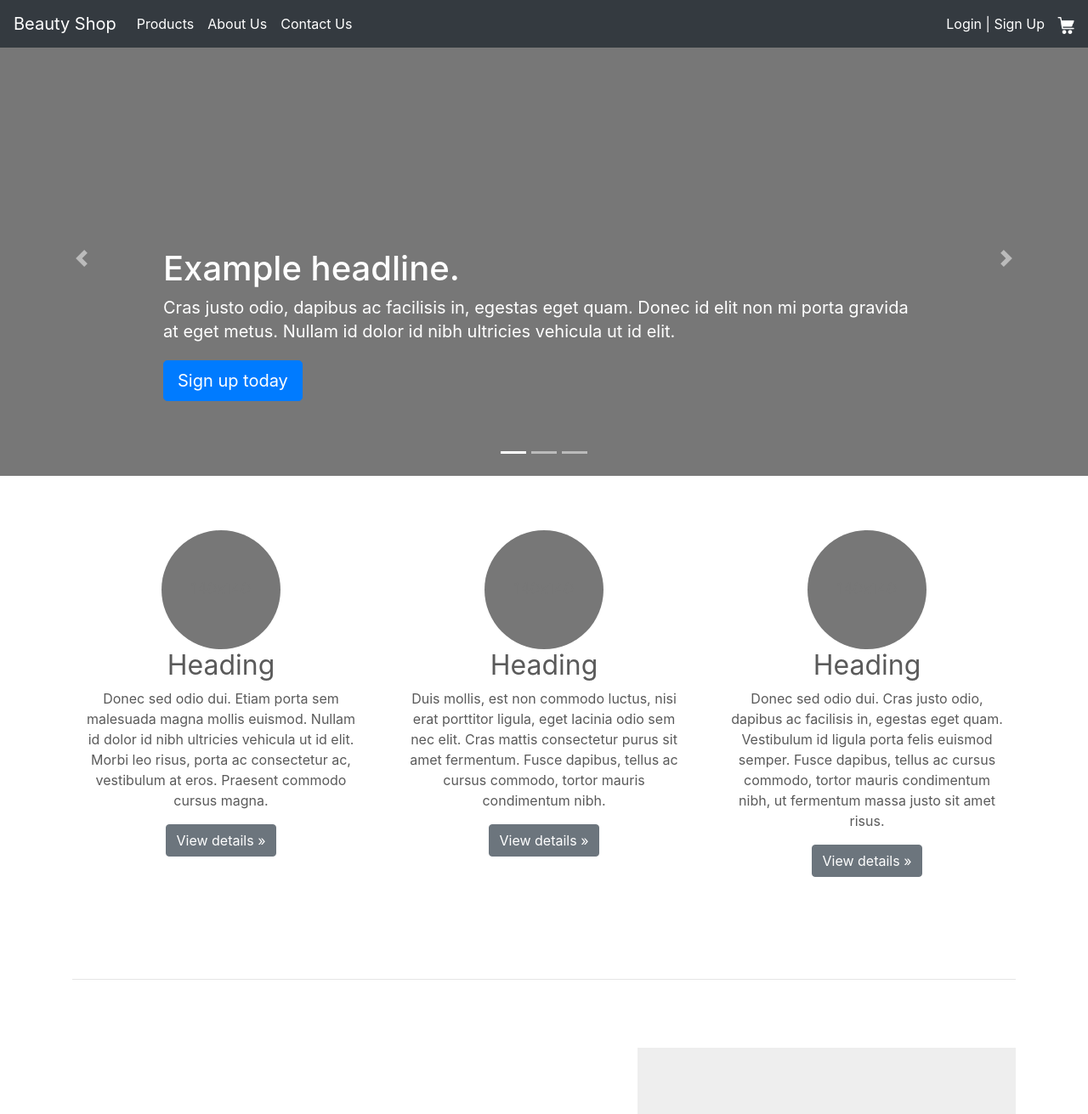
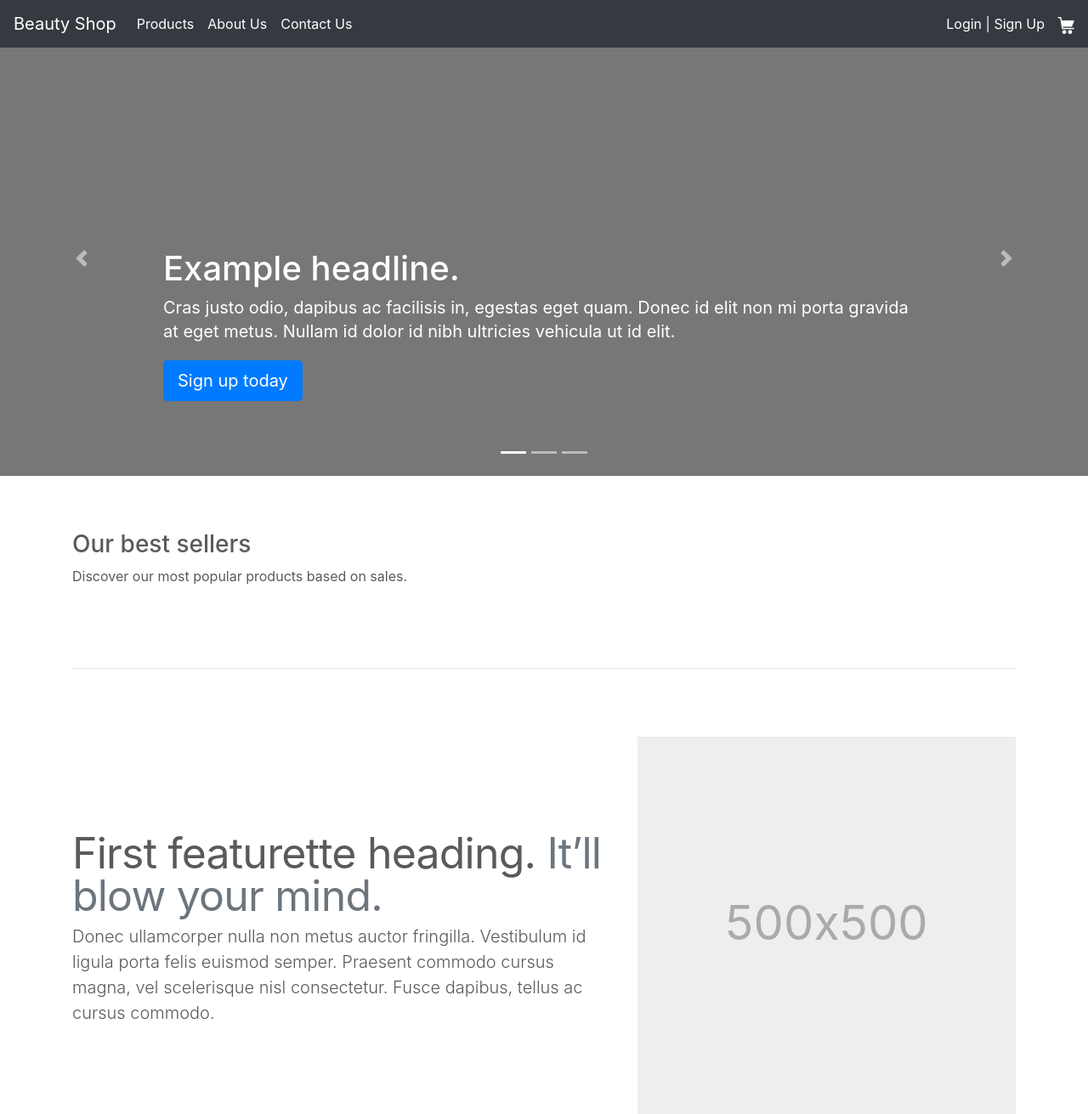
Before and after one commit to Sanamanel/beautyshopSymfony, a Symfony app: template templates/home/index.html.twig in a window 1280 px wide. Shown: the top 1311 px of the page at 85% size. Run offline with Twig, Linux system fonts and the light colour scheme; the template is opened without the code that fills it, so the values that code supplies are empty; some libraries are stand-ins or nearby versions.

Commit message:
bestsellers on homepage and product page

```diff
--- a/src/Controller/Admin/ProductCrudController.php
+++ b/src/Controller/Admin/ProductCrudController.php
@@ -5,6 +5,7 @@ namespace App\Controller\Admin;
 use App\Entity\Product;
 use EasyCorp\Bundle\EasyAdminBundle\Controller\AbstractCrudController;
 use EasyCorp\Bundle\EasyAdminBundle\Field\AssociationField;
+use EasyCorp\Bundle\EasyAdminBundle\Field\BooleanField;
 use EasyCorp\Bundle\EasyAdminBundle\Field\ImageField;
 use EasyCorp\Bundle\EasyAdminBundle\Field\MoneyField;
 use EasyCorp\Bundle\EasyAdminBundle\Field\SlugField;
@@ -32,6 +33,7 @@ class ProductCrudController extends AbstractCrudController
                 ->setRequired(false),
             TextField::new('subtitle'),
             TextareaField::new('description'),
+            BooleanField::new('isBest'),
             MoneyField::new('price')->setCurrency('EUR'),
           AssociationField::new('category')
         ];
--- a/src/Controller/ProductController.php
+++ b/src/Controller/ProductController.php
@@ -53,13 +53,15 @@ class ProductController extends AbstractController
     public function show($slug)
     {
         $product = $this->entityManager->getRepository(Product::class)->findOneBySlug($slug);
+        $products = $this-> entityManager->getRepository(Product::class)->findByIsBest(1);
         if (!$product){
             return $this->redirectToRoute('products');
 
         }
 
         return $this->render('product/show.html.twig', [
-            'product' => $product
+            'product' => $product,
+            'products'=> $products
         ]);
     }
 
--- a/templates/home/index.html.twig
+++ b/templates/home/index.html.twig
@@ -3,26 +3,17 @@
 {% block content %}
 
     <!-- Three columns of text below the carousel -->
+    <h3>Our best sellers</h3>
+    <p>Discover our most popular products based on sales.</p>
     <div class="row">
-        <div class="col-lg-4">
-            <svg class="bd-placeholder-img rounded-circle" width="140" height="140" xmlns="http://www.w3.org/2000/svg" preserveAspectRatio="xMidYMid slice" focusable="false" role="img" aria-label="Placeholder: 140x140"><title>Placeholder</title><rect width="100%" height="100%" fill="#777"/><text x="50%" y="50%" fill="#777" dy=".3em">140x140</text></svg>
-            <h2>Heading</h2>
-            <p>Donec sed odio dui. Etiam porta sem malesuada magna mollis euismod. Nullam id dolor id nibh ultricies vehicula ut id elit. Morbi leo risus, porta ac consectetur ac, vestibulum at eros. Praesent commodo cursus magna.</p>
-            <p><a class="btn btn-secondary" href="#" role="button">View details &raquo;</a></p>
-        </div><!-- /.col-lg-4 -->
-        <div class="col-lg-4">
-            <svg class="bd-placeholder-img rounded-circle" width="140" height="140" xmlns="http://www.w3.org/2000/svg" preserveAspectRatio="xMidYMid slice" focusable="false" role="img" aria-label="Placeholder: 140x140"><title>Placeholder</title><rect width="100%" height="100%" fill="#777"/><text x="50%" y="50%" fill="#777" dy=".3em">140x140</text></svg>
-            <h2>Heading</h2>
-            <p>Duis mollis, est non commodo luctus, nisi erat porttitor ligula, eget lacinia odio sem nec elit. Cras mattis consectetur purus sit amet fermentum. Fusce dapibus, tellus ac cursus commodo, tortor mauris condimentum nibh.</p>
-            <p><a class="btn btn-secondary" href="#" role="button">View details &raquo;</a></p>
-        </div><!-- /.col-lg-4 -->
-        <div class="col-lg-4">
-            <svg class="bd-placeholder-img rounded-circle" width="140" height="140" xmlns="http://www.w3.org/2000/svg" preserveAspectRatio="xMidYMid slice" focusable="false" role="img" aria-label="Placeholder: 140x140"><title>Placeholder</title><rect width="100%" height="100%" fill="#777"/><text x="50%" y="50%" fill="#777" dy=".3em">140x140</text></svg>
-            <h2>Heading</h2>
-            <p>Donec sed odio dui. Cras justo odio, dapibus ac facilisis in, egestas eget quam. Vestibulum id ligula porta felis euismod semper. Fusce dapibus, tellus ac cursus commodo, tortor mauris condimentum nibh, ut fermentum massa justo sit amet risus.</p>
-            <p><a class="btn btn-secondary" href="#" role="button">View details &raquo;</a></p>
-        </div><!-- /.col-lg-4 -->
+
+        {% for product in products %}
+            <div class="col-md-3">
+                {% include 'product/single_product.html.twig' %}
+            </div>
+        {% endfor %}
     </div><!-- /.row -->
+
 
 
     <!-- START THE FEATURETTES -->
```
Also changed, not shown: migrations/Version20210329144925.php (added, +31 -0 lines), src/Controller/HomeController.php (+12 -1 lines), src/Entity/Product.php (+19 -0 lines), templates/product/index.html.twig (+1 -8 lines), templates/product/show.html.twig (+10 -0 lines), templates/product/single_product.html.twig (added, +8 -0 lines).
